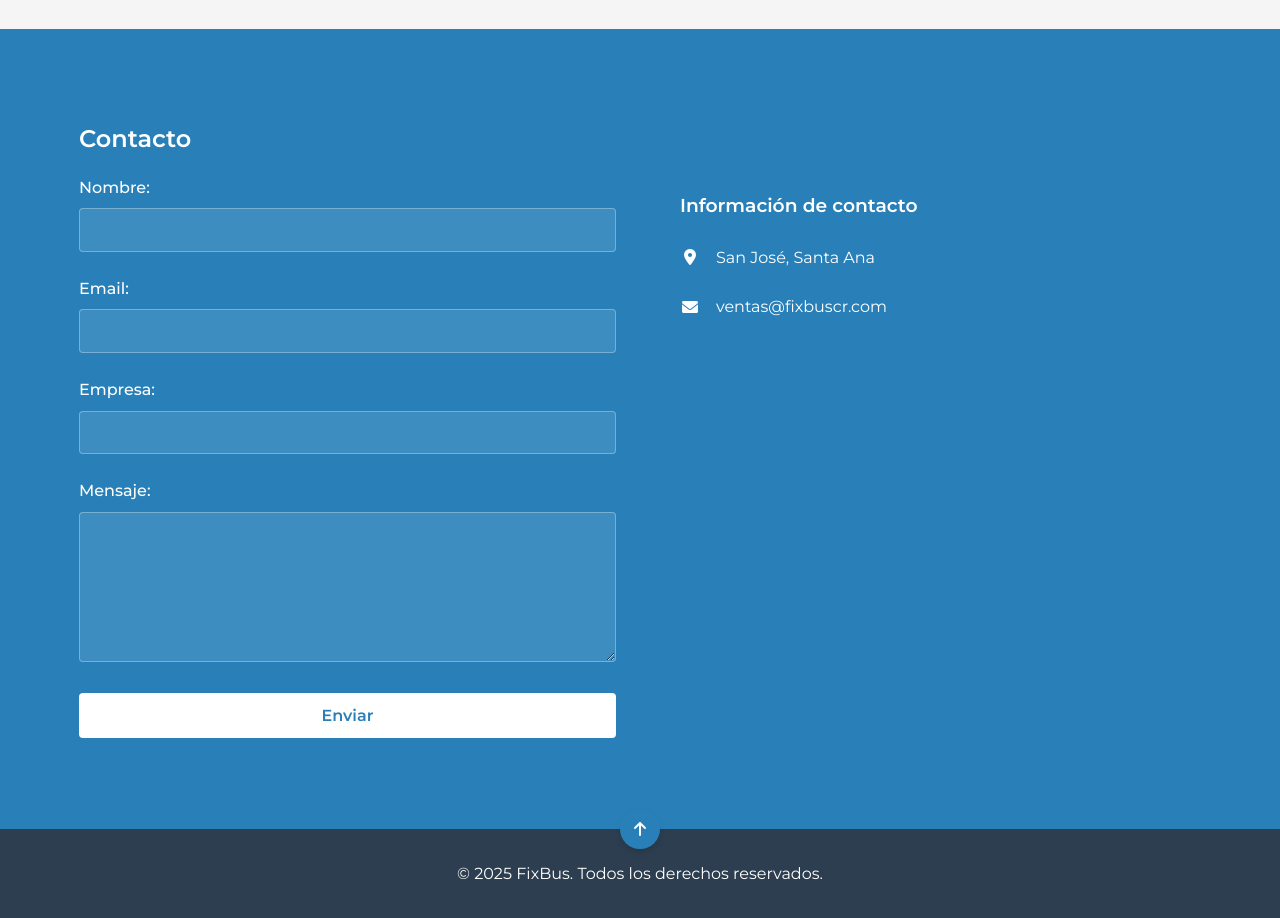
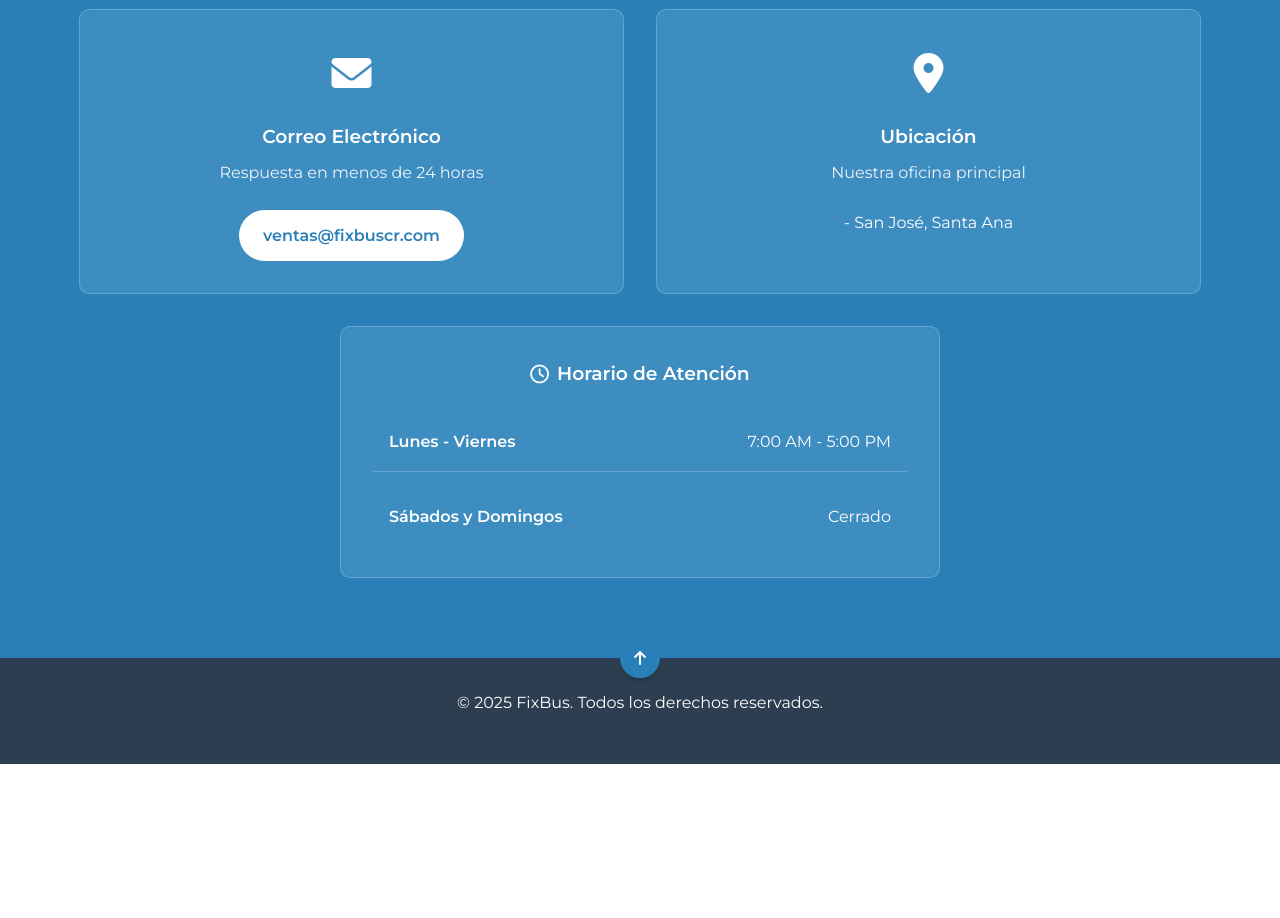
Before and after one commit to JuanPa2710/FixBus_Web, a plain HTML site: page index.html in a window 1280 px wide. Shown: the part 2560-3478 px from the top of the page. After the commit the page ends 3324 px from the top, so only its background shows below. Drawn offline with Linux system fonts and the light colour scheme.

Commit message:
[Fix] New contact section

```diff
--- a/index.html
+++ b/index.html
@@ -141,39 +141,40 @@
     </section>
 
     <!-- Sección Contacto -->
-    <section id="contacto" class="full-screen-section accent">
+    <section id="contacto" class="full-screen-section accent contacto-container">
+
         <div class="container">
             <h2>Contacto</h2>
-            <div class="contact-grid">
-                <form id="contact-form" class="form-content">
-                    <div class="form-group">
-                        <label for="nombre">Nombre:</label>
-                        <input type="text" id="nombre" name="nombre" required>
+            <div class="contact-options">
+                <div class="contact-card">
+                    <div class="contact-icon">
+                        <i class="fas fa-envelope"></i>
                     </div>
-                    <div class="form-group">
-                        <label for="email">Email:</label>
-                        <input type="email" id="email" name="email" required>
+                    <h3>Correo Electrónico</h3>
+                    <p>Respuesta en menos de 24 horas</p>
+                    <a href="mailto:ventas@fixbuscr.com" class="contact-btn">ventas@fixbuscr.com</a>
+                </div>
+                <div class="contact-card">
+                    <div class="contact-icon">
+                        <i class="fas fa-map-marker-alt"></i>
                     </div>
-                    <div class="form-group">
-                        <label for="empresa">Empresa:</label>
-                        <input type="text" id="empresa" name="empresa">
+                    <h3>Ubicación</h3>
+                    <p>Nuestra oficina principal</p>
+                    <a class="contact-banner">- San José, Santa Ana</a>
+                </div>
+            </div>
+
+            <div class="schedule-section">
+                <h3><i class="far fa-clock"></i> Horario de Atención</h3>
+                <div class="schedule-grid">
+                    <div class="schedule-day">
+                        <span>Lunes - Viernes</span>
+                        <span>7:00 AM - 5:00 PM</span>
                     </div>
-                    <div class="form-group">
-                        <label for="mensaje">Mensaje:</label>
-                        <textarea id="mensaje" name="mensaje" rows="5" required></textarea>
+                    <div class="schedule-day">
+                        <span>Sábados y Domingos</span>
+                        <span>Cerrado</span>
                     </div>
-                    <button type="submit">Enviar</button>
-                </form>
-                <div class="info-content">
-                    <h3>Información de contacto</h3>
-                    <p><i class="fas fa-map-marker-alt"></i>San José, Santa Ana</p>
-                    <!-- <p><i class="fas fa-phone"></i> +1 234 567 890</p> -->
-                    <p><i class="fas fa-envelope"></i> ventas@fixbuscr.com</p>
-                    <!-- <div class="social-icons">
-                        <a href="#"><i class="fab fa-facebook-f"></i></a>
-                        <a href="#"><i class="fab fa-twitter"></i></a>
-                        <a href="#"><i class="fab fa-linkedin-in"></i></a>
-                    </div> -->
                 </div>
             </div>
         </div>
--- a/styles.css
+++ b/styles.css
@@ -220,13 +220,13 @@ img {
     display: grid;
     grid-template-columns: repeat(auto-fit, minmax(250px, 1fr));
     gap: 2rem;
-    margin-top: 3rem;
+    margin-top: 1.5rem;
 }
 
 .service-card {
     background: white;
     border-radius: 8px;
-    padding: 2rem;
+    padding: 1rem;
     box-shadow: var(--shadow);
     transition: var(--transition);
     text-align: center;
@@ -249,112 +249,110 @@ img {
 }
 
 /* Contacto */
-.contact-grid {
-    display: grid;
-    grid-template-columns: 1fr 1fr;
-    gap: 3rem;
+.contacto-container {
+    flex-direction: column;
 }
 
-.form-content .form-group {
-    margin-bottom: 1.5rem;
+/* Nueva parte */
+.contact-options {
+    display: grid;
+    grid-template-columns: repeat(auto-fit, minmax(300px, 1fr));
+    gap: 2rem;
+    margin-top: 2.2rem;
 }
 
-.form-content label {
-    display: block;
-    margin-bottom: 0.5rem;
-    font-weight: 500;
+.contact-card {
+    background: rgba(255, 255, 255, 0.1);
+    border-radius: 10px;
+    padding: 2rem;
+    text-align: center;
+    backdrop-filter: blur(5px);
+    border: 1px solid rgba(255, 255, 255, 0.2);
 }
 
-.form-content input,
-.form-content textarea {
-    width: 100%;
-    padding: 0.8rem;
-    border: 1px solid rgba(255, 255, 255, 0.3);
-    border-radius: 4px;
-    background-color: rgba(255, 255, 255, 0.1);
+.contact-icon {
+    font-size: 2.5rem;
+    margin-bottom: 1rem;
     color: var(--text-light);
-    font-family: 'Montserrat', sans-serif;
+}
+
+.contact-card h3 {
+    margin-bottom: 0.5rem;
+}
+
+.contact-card p {
+    margin-bottom: 1.5rem;
+    opacity: 0.9;
+}
+
+.contact-btn {
+    display: inline-block;
+    background: var(--text-light);
+    color: var(--accent-color);
+    padding: 0.8rem 1.5rem;
+    border-radius: 50px;
+    font-weight: 600;
     transition: var(--transition);
 }
 
-.form-content textarea {
-    resize: vertical;
-    min-height: 150px;
+.contact-btn:hover {
+    transform: translateY(-3px);
+    box-shadow: 0 5px 15px rgba(0, 0, 0, 0.2);
 }
 
-.form-content input:focus,
-.form-content textarea:focus {
-    outline: none;
-    border-color: var(--text-light);
-    background-color: rgba(255, 255, 255, 0.2);
+.schedule-section {
+    margin-top: 2rem;
+    text-align: center;
+    background: rgba(255, 255, 255, 0.1);
+    padding: 2rem;
+    border-radius: 10px;
+    max-width: 600px;
+    margin-left: auto;
+    margin-right: auto;
+    border: 1px solid rgba(255, 255, 255, 0.2);
 }
 
-.form-content input::placeholder,
-.form-content textarea::placeholder {
-    color: rgba(255, 255, 255, 0.7);
-}
-
-button {
-    background-color: var(--text-light);
-    color: var(--accent-color);
-    border: none;
-    padding: 0.8rem 1.5rem;
-    border-radius: 4px;
-    cursor: pointer;
-    font-family: 'Montserrat', sans-serif;
-    font-weight: 600;
-    font-size: 1rem;
-    transition: var(--transition);
-    width: 100%;
-}
-
-button:hover {
-    background-color: var(--light-color);
-    transform: translateY(-2px);
-}
-
-.info-content {
-    padding: 1rem;
-}
-
-.info-content h3 {
-    margin-bottom: 1.5rem;
-}
-
-.info-content p {
+.schedule-section h3 {
     margin-bottom: 1.5rem;
     display: flex;
     align-items: center;
+    justify-content: center;
+    gap: 0.5rem;
 }
 
-.info-content i {
-    margin-right: 1rem;
-    width: 20px;
-    text-align: center;
+.schedule-grid {
+    display: grid;
+    grid-template-columns: 1fr;
+    gap: 1rem;
 }
 
-.social-icons {
+.schedule-day {
     display: flex;
-    gap: 1rem;
-    margin-top: 2rem;
+    justify-content: space-between;
+    padding: 1rem;
+    border-bottom: 1px solid rgba(255, 255, 255, 0.2);
 }
 
-.social-icons a {
-    display: flex;
-    align-items: center;
-    justify-content: center;
-    width: 40px;
-    height: 40px;
-    border-radius: 50%;
-    background-color: rgba(255, 255, 255, 0.1);
-    color: var(--text-light);
-    transition: var(--transition);
+.schedule-day:last-child {
+    border-bottom: none;
 }
 
-.social-icons a:hover {
-    background-color: rgba(255, 255, 255, 0.3);
-    transform: translateY(-3px);
+.schedule-day span:first-child {
+    font-weight: 600;
 }
+
+@media (max-width: 768px) {
+    .contact-options {
+        grid-template-columns: 1fr;
+    }
+
+    .schedule-day {
+        flex-direction: column;
+        gap: 0.5rem;
+        text-align: center;
+    }
+}
+/* ----------- */
 
 /* Footer */
 footer {
```
